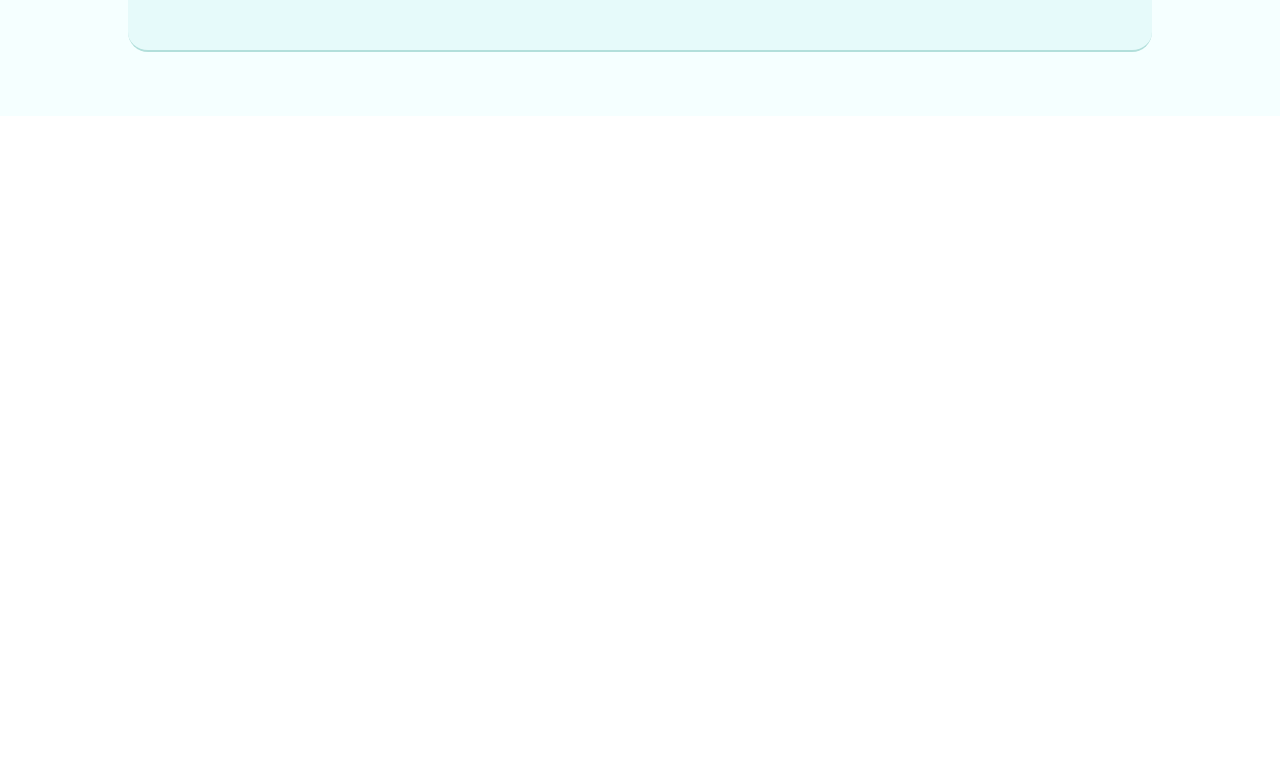
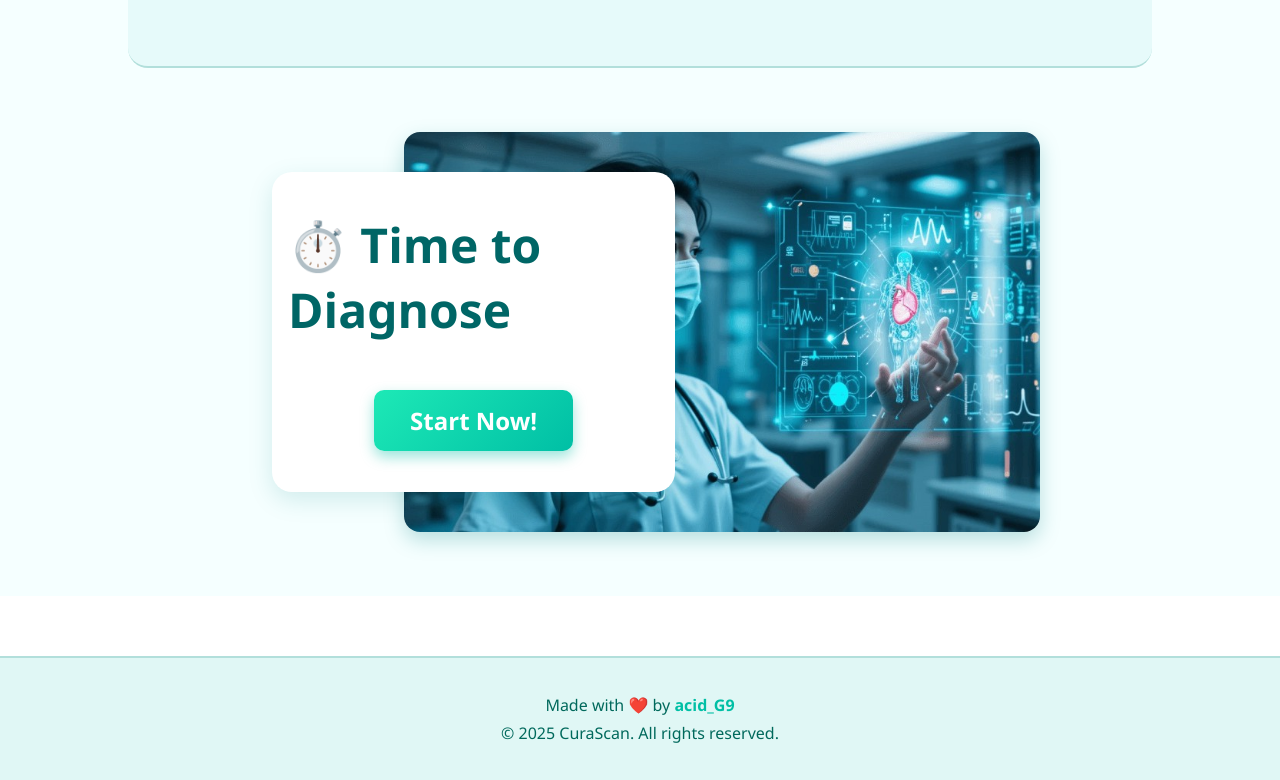
Before and after one commit to acidG9/CuraScan, a React (Vite) app in the folder frontend/: page / in a window 1280 px wide. Shown: the part 2636-3416 px from the top of the page. Before the commit the page ends 2752 px from the top, so only its background shows below. Built offline with nearby package versions, Linux system fonts and the light colour scheme.

Commit message:
home page done

```diff
--- a/frontend/src/App.jsx
+++ b/frontend/src/App.jsx
@@ -1,5 +1,6 @@
 import Navbar from "./assets/Navbar"
 import Home from "./assets/Home"
+import Footer from "./assets/Footer"
 
 function App() {
 
@@ -7,6 +8,7 @@ function App() {
     <>
       <Navbar />
       <Home />
+      <Footer />
     </>
   )
 }
--- a/frontend/src/assets/Footer.jsx
+++ b/frontend/src/assets/Footer.jsx
@@ -0,0 +1,15 @@
+
+const Footer = () => {
+  const year = new Date().getFullYear();
+
+  return (
+    <footer className="footer">
+      <div className="footer-made">
+        <p>Made with ❤️ by <strong>acid_G9</strong></p>
+        <p>&copy; {year} CuraScan. All rights reserved.</p>
+      </div>
+    </footer>
+  );
+};
+
+export default Footer;
--- a/frontend/src/assets/Home.jsx
+++ b/frontend/src/assets/Home.jsx
@@ -36,7 +36,7 @@ const Home = () => {
             </div>
 
             <div className="home-div-3">
-                <h1>Still Wondering Why Cura Scan?</h1>
+                <h1>Still Wondering Why CuraScan?</h1>
                 <div className="hd31">
                     <div className="hd311">
                         <img src="ai.jpg" alt="ai" />
@@ -70,7 +70,7 @@ const Home = () => {
                         <img src="data.jpeg" alt="data" />
                     </div>
                     <div className="hd312">
-                        <h2>The Data That Powers Cura Scan</h2>
+                        <h2>The Data That Powers CuraScan</h2>
                         <p>Our AI is trained on a massive dataset of 100,000+ medical records, covering: <br />
                            • 100+ unique diseases <br />
                            • 50+ types of clinical tests <br />
@@ -81,6 +81,17 @@ const Home = () => {
                 </div>
             </div>
 
+            <div className="home-div-4">
+                <div className="hd41">
+                    <h2>⏱️ Time to Diagnose</h2>
+                    <button>Start Now!</button>
+                </div>
+                <div></div>
+                <div className="hd42">
+                    <img className="home_3" src="home_3.jpg" alt="home_3" />
+                </div>
+            </div>
+
         </div>
     );
 };
--- a/frontend/src/index.css
+++ b/frontend/src/index.css
@@ -230,7 +230,7 @@
 /* HOME DIV 3 - Card Layout */
 .home-div-3 {
   width: 80%;
-  margin: 4rem 0;
+  margin-top: 4rem;
   display: flex;
   flex-direction: column;
   align-items: center;
@@ -243,8 +243,8 @@
 .home-div-3 h1 {
   font-size: 3.5rem;
   color: #004d4d;
-  margin-top: 2rem;
-  margin-bottom: 1rem;
+  margin-top: 2.5rem;
+  margin-bottom: 1.5rem;
 }
 
 .hd31 {
@@ -282,3 +282,120 @@
   color: #333;
   line-height: 1.6;
 }
+
+/* HOME DIV 4 */
+.home-div-4 {
+  width: 70%;
+  height: 50vh;
+  display: flex;
+  justify-content: space-between;
+  align-items: center;
+  position: relative;
+  margin-top: 4rem;
+  margin-bottom: 4rem;
+}
+
+.hd41 {
+  position: absolute;
+  z-index: 2;
+  background: #ffffff;
+  width: 45%;
+  height: 80%;
+  margin-left: 5rem;
+  border-radius: 20px;
+  padding: 1rem;
+  box-shadow: 0 8px 24px rgba(0, 128, 128, 0.15);
+  transition: box-shadow 0.3s ease;
+  display: flex;
+  flex-direction: column;
+  align-items: center;
+  justify-content: center;
+}
+
+.hd41:hover {
+  box-shadow: 0 12px 28px rgba(0, 128, 128, 0.25);
+}
+
+.hd41 h2 {
+  font-size: 3rem;
+  color: #006666;
+}
+
+.hd41 button {
+  margin-top: 3rem;
+  background: linear-gradient(135deg, #1de9b6, #00bfa5);
+  color: #ffffff;
+  padding: 14px 36px;
+  font-size: 1.5rem;
+  font-weight: 600;
+  border: none;
+  border-radius: 10px;
+  cursor: pointer;
+  box-shadow: 0 6px 14px rgba(0, 191, 165, 0.4);
+  transition: all 0.3s ease;
+  position: relative;
+  overflow: hidden;
+}
+
+.hd41 button::after {
+  content: "";
+  position: absolute;
+  top: 0;
+  left: -100%;
+  width: 100%;
+  height: 100%;
+  background: rgba(255, 255, 255, 0.2);
+  transition: left 0.4s ease-in-out;
+  z-index: 0;
+}
+
+.hd41 button:hover::after {
+  left: 100%;
+}
+
+.hd41 button:hover {
+  transform: translateY(-2px);
+  box-shadow: 0 8px 20px rgba(0, 191, 165, 0.5);
+}
+
+.hd41 button:active {
+  transform: scale(0.95);
+}
+
+.hd42 {
+  height: 100%;
+  margin-right: 3rem;
+}
+
+.hd42 img {
+  height: 100%;
+  width: auto;
+  border-radius: 16px;
+  box-shadow: 0 8px 20px rgba(0, 128, 128, 0.25);
+  transition: transform 0.3s ease, box-shadow 0.3s ease;
+}
+
+.hd42 img:hover {
+  transform: scale(1.01);
+  box-shadow: 0 10px 24px rgba(0, 128, 128, 0.35);
+}
+
+.footer {
+  background: #e0f7f5;
+  color: #00695c;
+  padding: 30px 20px;
+  text-align: center;
+  border-top: 2px solid #b2dfdb;
+  font-family: "Segoe UI", sans-serif;
+  margin-top: 60px;
+}
+
+.footer-made p {
+  margin: 6px 0;
+  font-size: 1rem;
+  font-weight: 500;
+}
+
+.footer-made strong {
+  color: #00bfa5;
+}
```
Also changed, not shown: frontend/public/home_3.jpg (added).
